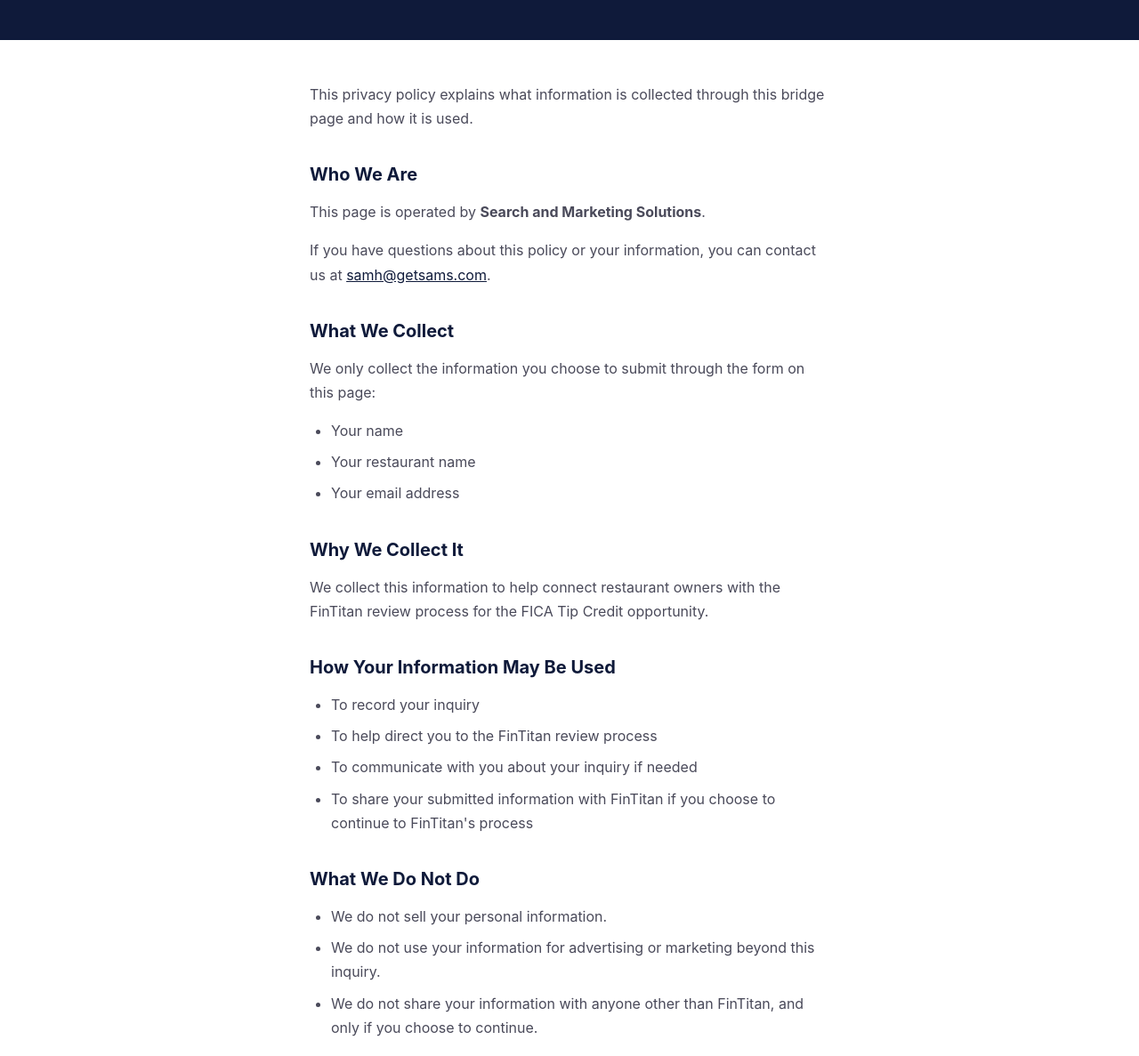
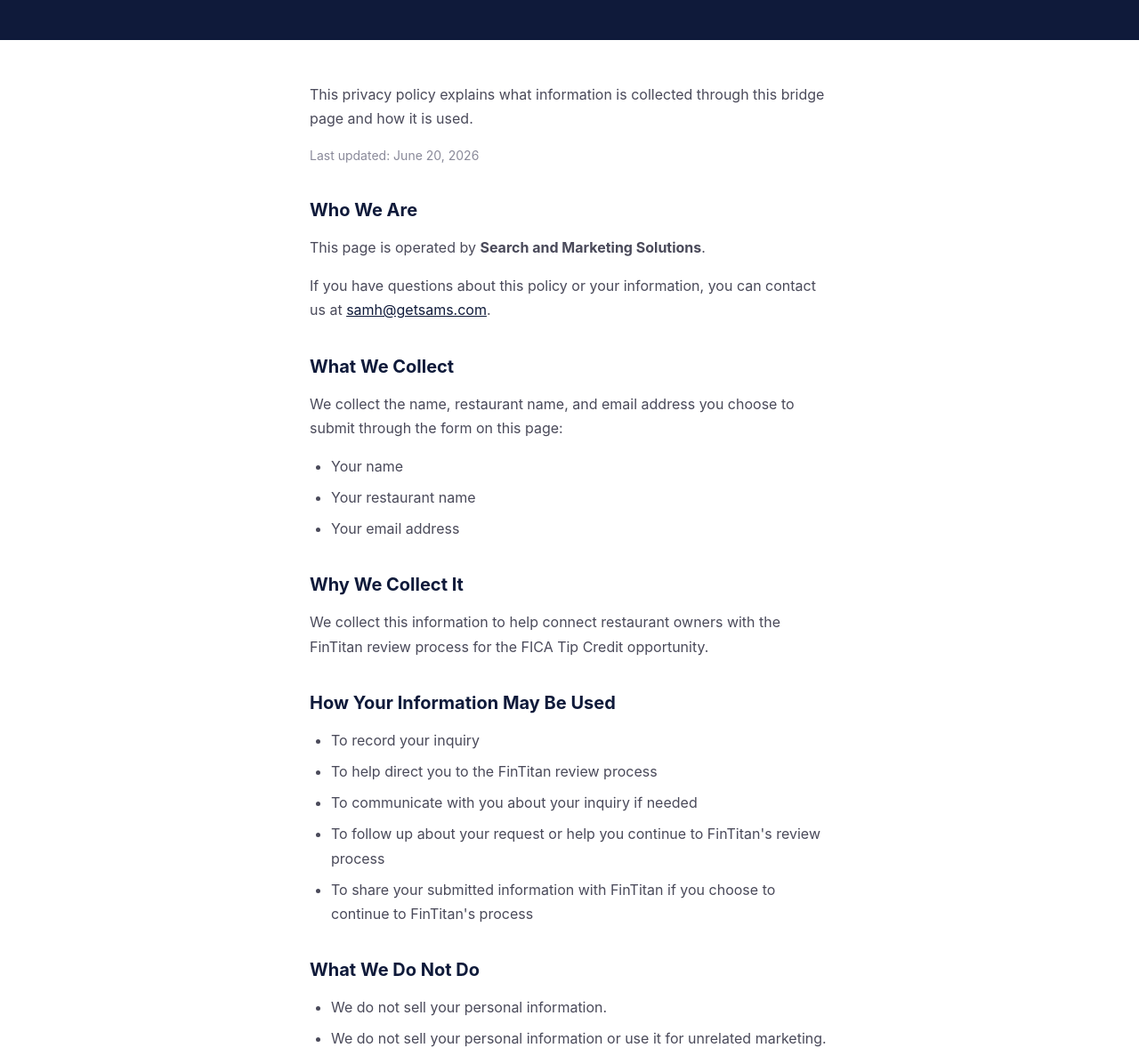
Before and after one commit to samh-star/fintitan-bridge, a plain HTML site: page privacy.html in a window 1280 px wide. Shown: the part 92-1279 px from the top of the page at 89% size. Drawn offline with Linux system fonts and the light colour scheme.

Commit message:
Privacy Policy accuracy cleanup: clearer collection statement, added follow-up bullet, updated marketing wording, moved date to top

```diff
--- a/privacy.html
+++ b/privacy.html
@@ -127,12 +127,14 @@
         <div class="container">
             <p>This privacy policy explains what information is collected through this bridge page and how it is used.</p>
 
+            <p style="font-size: 14px; color: #8a8a9a;">Last updated: June 20, 2026</p>
+
             <h2>Who We Are</h2>
             <p>This page is operated by <strong>Search and Marketing Solutions</strong>.</p>
             <p>If you have questions about this policy or your information, you can contact us at <a href="mailto:samh@getsams.com">samh@getsams.com</a>.</p>
 
             <h2>What We Collect</h2>
-            <p>We only collect the information you choose to submit through the form on this page:</p>
+            <p>We collect the name, restaurant name, and email address you choose to submit through the form on this page:</p>
             <ul>
                 <li>Your name</li>
                 <li>Your restaurant name</li>
@@ -147,13 +149,14 @@
                 <li>To record your inquiry</li>
                 <li>To help direct you to the FinTitan review process</li>
                 <li>To communicate with you about your inquiry if needed</li>
+                <li>To follow up about your request or help you continue to FinTitan's review process</li>
                 <li>To share your submitted information with FinTitan if you choose to continue to FinTitan's process</li>
             </ul>
 
             <h2>What We Do Not Do</h2>
             <ul>
                 <li>We do not sell your personal information.</li>
-                <li>We do not use your information for advertising or marketing beyond this inquiry.</li>
+                <li>We do not sell your personal information or use it for unrelated marketing.</li>
                 <li>We do not share your information with anyone other than FinTitan, and only if you choose to continue.</li>
             </ul>
 
@@ -171,7 +174,7 @@
                 <li>FinTitan's team determines whether the credit may apply.</li>
             </ul>
 
-            <p class="updated">Last updated: June 20, 2026</p>
+
         </div>
     </main>
 
```
